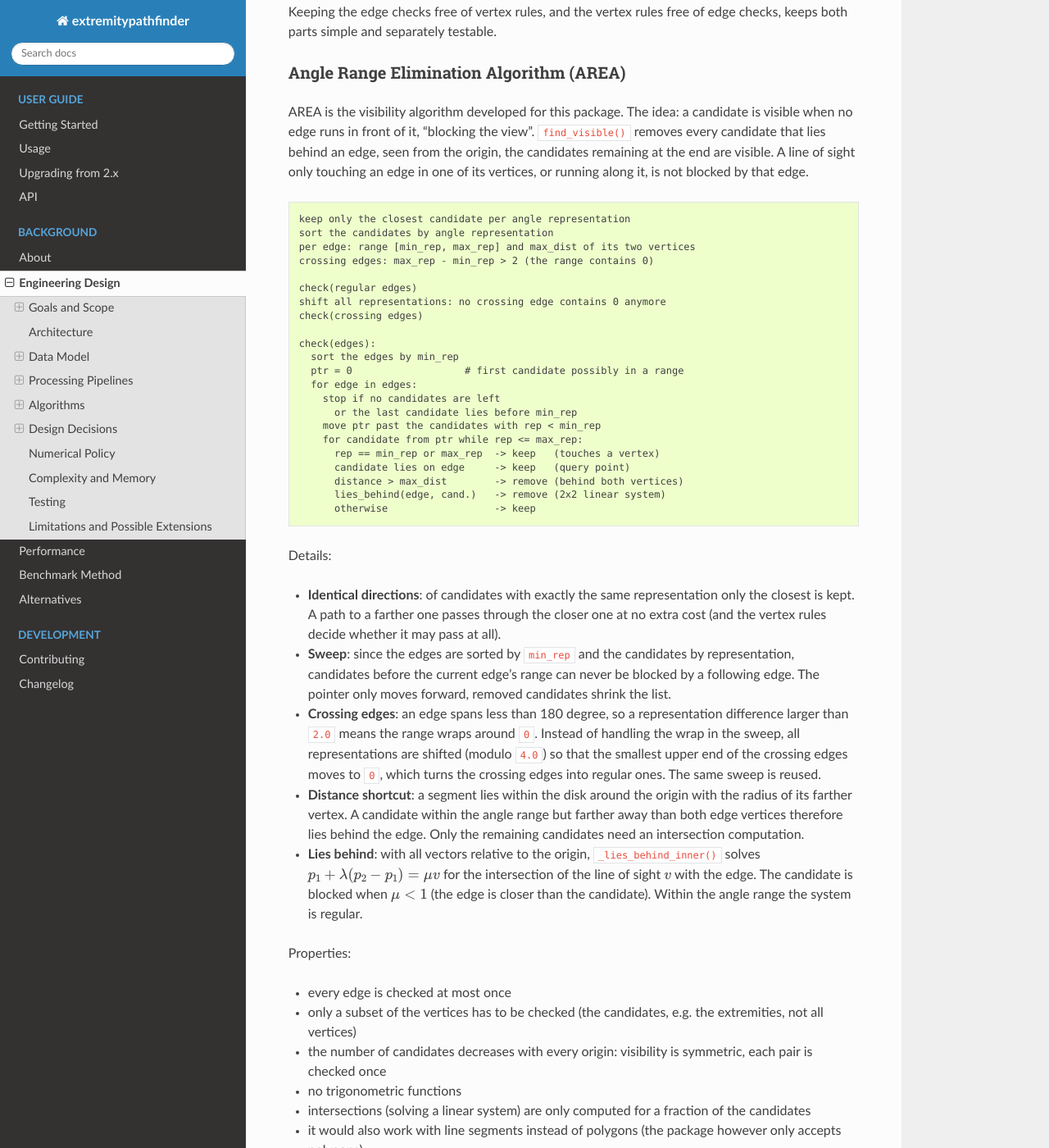
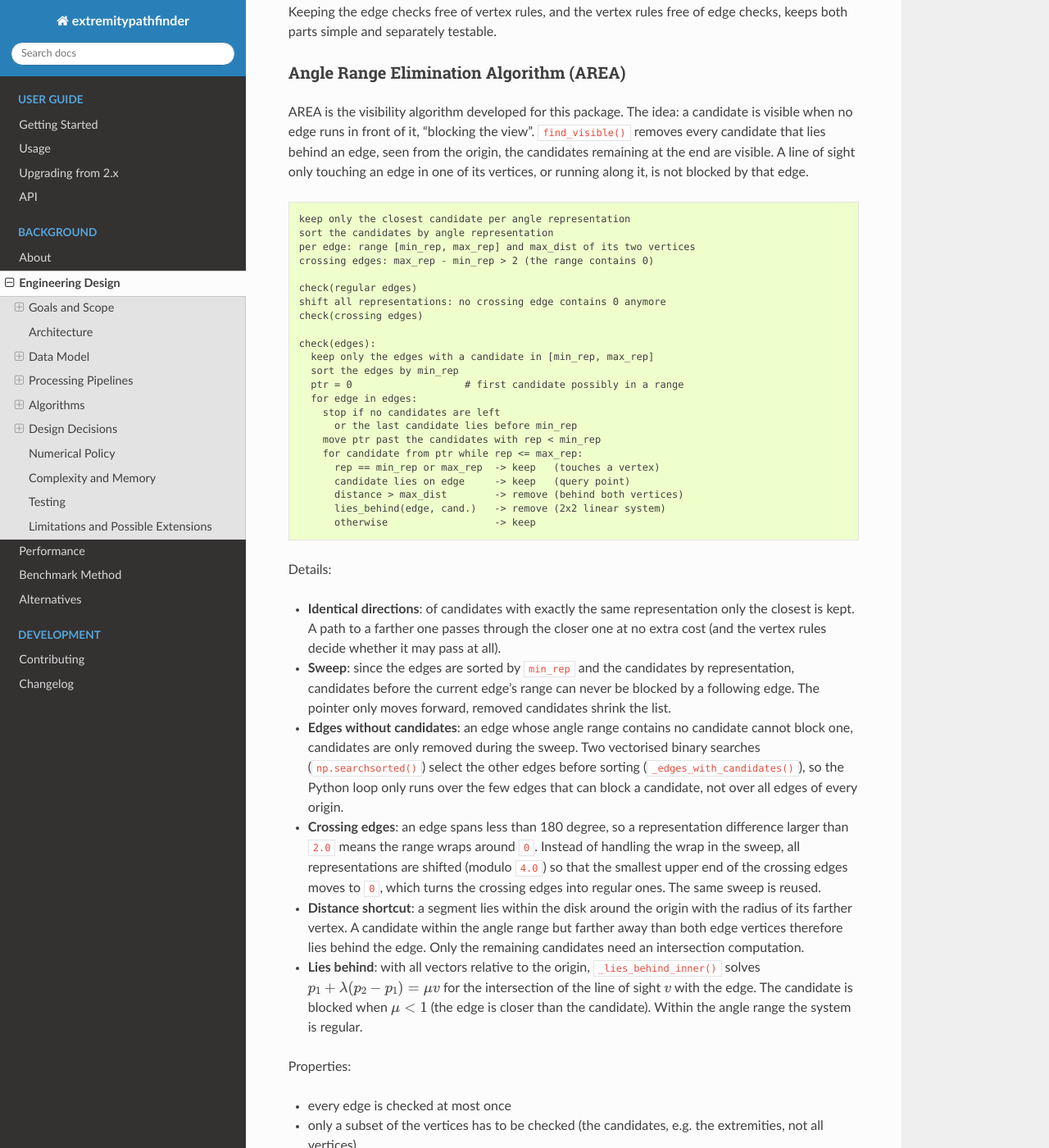
Before and after one commit to jannikmi/extremitypathfinder, a Sphinx documentation site: the page built from docs/8_design.rst, in a window 1280 px wide and 1400 px high, scrolled down 6846 px. Shown: the whole window at 82% size. Built offline with Sphinx 7.4.7 and the Read the Docs theme 3.1.0, drawn with Linux system fonts in a browser that asks for light colours; some of the changed text lies outside the part shown.

Commit message:
docs: edges without candidates, bounding boxes of holes, complexity profile
Co-Authored-By: Claude Opus 5.5 <noreply@anthropic.com>
Claude-Session: https://claude.ai/code/session_01XJqV79greKdC4GerJQ4fin

```diff
--- a/docs/8_design.rst
+++ b/docs/8_design.rst
@@ -327,6 +327,7 @@ A line of sight only touching an edge in one of its vertices, or running along i
     check(crossing edges)
 
     check(edges):
+      keep only the edges with a candidate in [min_rep, max_rep]
       sort the edges by min_rep
       ptr = 0                   # first candidate possibly in a range
       for edge in edges:
@@ -348,6 +349,10 @@ Details:
 - **Sweep**: since the edges are sorted by ``min_rep`` and the candidates by representation,
   candidates before the current edge's range can never be blocked by a following edge.
   The pointer only moves forward, removed candidates shrink the list.
+- **Edges without candidates**: an edge whose angle range contains no candidate cannot block one,
+  candidates are only removed during the sweep. Two vectorised binary searches (``np.searchsorted()``)
+  select the other edges before sorting (``_edges_with_candidates()``), so the Python loop only runs over
+  the few edges that can block a candidate, not over all edges of every origin.
 - **Crossing edges**: an edge spans less than 180 degree, so a representation difference larger than ``2.0``
   means the range wraps around ``0``. Instead of handling the wrap in the sweep, all representations are shifted
   (modulo ``4.0``) so that the smallest upper end of the crossing edges moves to ``0``, which turns the crossing edges
@@ -369,8 +374,9 @@ Properties:
 - intersections (solving a linear system) are only computed for a fraction of the candidates
 - it would also work with line segments instead of polygons (the package however only accepts polygons)
 
-Cost per origin with :math:`k \leq m` candidates: sorting the edges, :math:`O(n \log n)`,
-and the candidates, :math:`O(k \log k)`, plus one check per edge and candidate within its angle range.
+Cost per origin with :math:`k \leq m` candidates: selecting the edges with candidates, :math:`O(n \log k)`
+(vectorised), sorting them, :math:`O(n \log n)`, and the candidates, :math:`O(k \log k)`,
+plus one check per edge and candidate within its angle range.
 
 - **Typical case**: the angle ranges of the edges overlap little, so every candidate is only checked against
   a few edges. This gives :math:`O(n \log n + m)` per origin and :math:`O(m \, n \log n)`
@@ -472,6 +478,8 @@ Point in polygon
 
 ``is_within_map()`` accepts a point when it lies within the boundary polygon (its border included)
 and not strictly inside any hole (hole borders are part of the map).
+Only the holes whose closed bounding box contains the point are tested (``polygon_bounds()``):
+a point outside of it lies neither inside the hole nor on its border.
 ``_inside_polygon()`` first checks for every edge whether the point lies exactly on it (``_lies_on_edge()``)
 and then returns the given border value. Otherwise it counts the crossings of a horizontal ray from the point
 in positive ``x`` direction with the polygon edges (crossing number). Edges with exactly one vertex to the right
@@ -645,6 +653,8 @@ A query uses ``O(n + m)`` additional memory.
 
 Profiling large environments shows that the A* search takes about 5% of the query time,
 most of the time is spent on the visibility of start and goal. Optimisations should target ``find_visible()``.
+``prototypes/complexity_profile.py`` measures the steps of the preparation and how often AREA checks a candidate
+(the measured maps stay in its typical case, #215).
 Benchmarks: :ref:`speed-tests`, ``scripts/speed_benchmarks.py`` and ``prototypes/large_env_query_profile.py``.
 
 
```
Also changed, not shown: docs/contributing/performance.md (+4 -0 lines).
